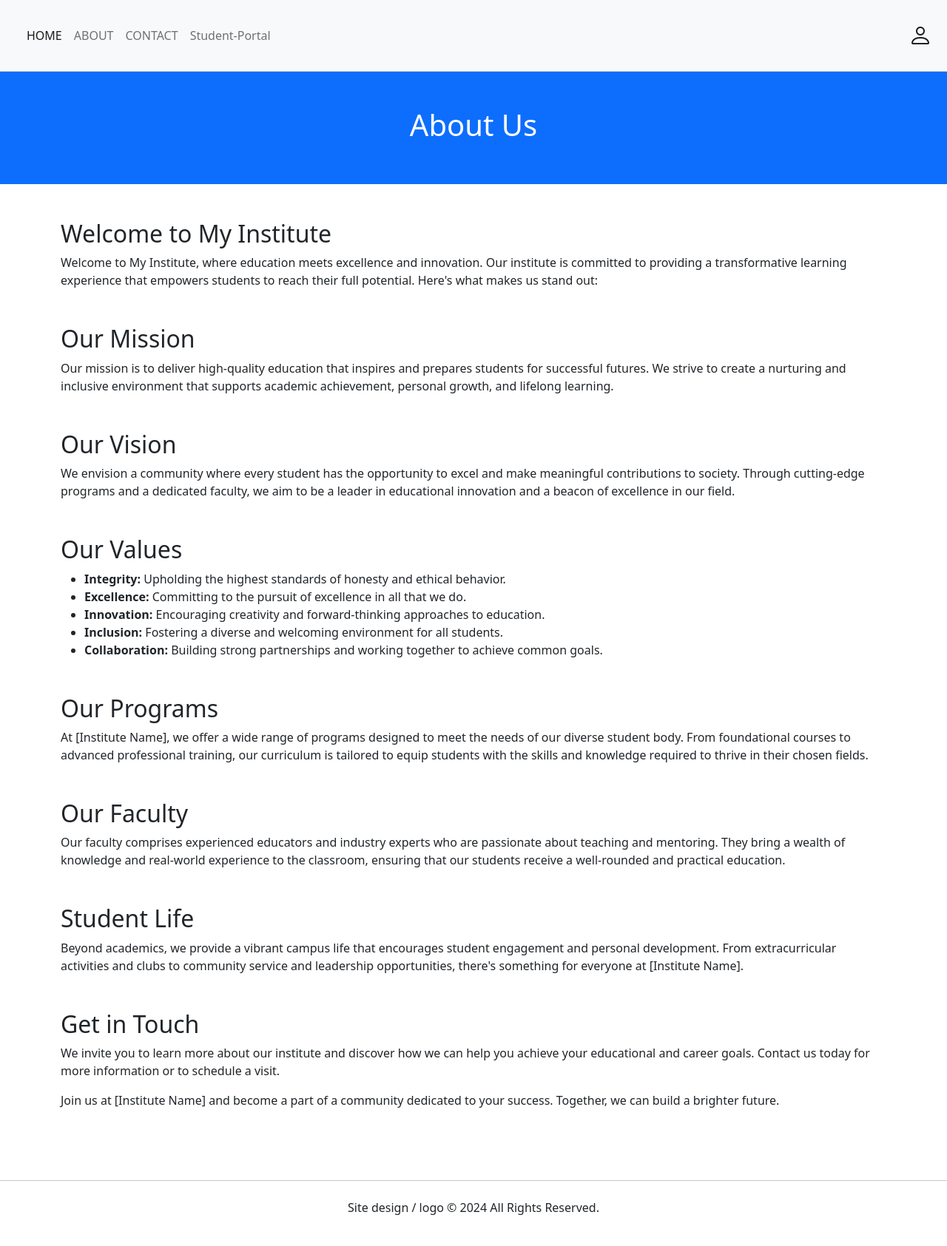
After one commit to dip456/TOPS-MYPYTHON, a Django app: page /about/ in a window 1280 px wide. The commit adds this page. Shown: the whole page at 74% size. Run offline with Django 5.2, Linux system fonts and the light colour scheme.

Commit message:
add auth part

```diff
--- a/ASSESMENT/PYTHON/INSTITUTE_MANAGEMENT/institute/models.py
+++ b/ASSESMENT/PYTHON/INSTITUTE_MANAGEMENT/institute/models.py
@@ -58,7 +58,7 @@ class HodModel(BaseModel):
 
         super(HodModel, self).save(*args, **kwargs)
 
-from django.db import models
+
 
 class Student(models.Model):
     first_name = models.CharField(max_length=100)
@@ -81,7 +81,6 @@ class Teacher(models.Model):
     def __str__(self):
         return f'{self.first_name} {self.last_name}'
 
-from django.db import models
 
 class Book(models.Model):
     title = models.CharField(max_length=100)
--- /dev/null
+++ b/ASSESMENT/PYTHON/INSTITUTE_MANAGEMENT/institute/templates/institute/about.html
@@ -0,0 +1,81 @@
+{% extends 'institute/base.html'%}
+{% load static %}
+
+{% block title%}
+
+{% endblock%} | ABOUT
+{% block style%}
+<style>
+body {
+    font-family: Arial, sans-serif;
+}
+
+header {
+    background-color: #007bff;
+    color: white;
+    padding: 60px 0;
+}
+
+main {
+    margin-top: 30px;
+}
+
+section h2 {
+    margin-top: 30px;
+}
+
+footer {
+    background-color: #f8f9fa;
+    padding: 20px 0;
+}
+
+</style>
+
+{% endblock%}
+{% block body %}
+<header class="bg-primary text-white text-center py-5">
+    <h1>About Us</h1>
+</header>
+<main class="container my-5">
+    <section class="mb-5">
+        <h2>Welcome to My Institute</h2>
+        <p>Welcome to My Institute, where education meets excellence and innovation. Our institute is committed to providing a transformative learning experience that empowers students to reach their full potential. Here's what makes us stand out:</p>
+    </section>
+    <section class="mb-5">
+        <h2>Our Mission</h2>
+        <p>Our mission is to deliver high-quality education that inspires and prepares students for successful futures. We strive to create a nurturing and inclusive environment that supports academic achievement, personal growth, and lifelong learning.</p>
+    </section>
+    <section class="mb-5">
+        <h2>Our Vision</h2>
+        <p>We envision a community where every student has the opportunity to excel and make meaningful contributions to society. Through cutting-edge programs and a dedicated faculty, we aim to be a leader in educational innovation and a beacon of excellence in our field.</p>
+    </section>
+    <section class="mb-5">
+        <h2>Our Values</h2>
+        <ul>
+            <li><strong>Integrity:</strong> Upholding the highest standards of honesty and ethical behavior.</li>
+            <li><strong>Excellence:</strong> Committing to the pursuit of excellence in all that we do.</li>
+            <li><strong>Innovation:</strong> Encouraging creativity and forward-thinking approaches to education.</li>
+            <li><strong>Inclusion:</strong> Fostering a diverse and welcoming environment for all students.</li>
+            <li><strong>Collaboration:</strong> Building strong partnerships and working together to achieve common goals.</li>
+        </ul>
+    </section>
+    <section class="mb-5">
+        <h2>Our Programs</h2>
+        <p>At [Institute Name], we offer a wide range of programs designed to meet the needs of our diverse student body. From foundational courses to advanced professional training, our curriculum is tailored to equip students with the skills and knowledge required to thrive in their chosen fields.</p>
+    </section>
+    <section class="mb-5">
+        <h2>Our Faculty</h2>
+        <p>Our faculty comprises experienced educators and industry experts who are passionate about teaching and mentoring. They bring a wealth of knowledge and real-world experience to the classroom, ensuring that our students receive a well-rounded and practical education.</p>
+    </section>
+    <section class="mb-5">
+        <h2>Student Life</h2>
+        <p>Beyond academics, we provide a vibrant campus life that encourages student engagement and personal development. From extracurricular activities and clubs to community service and leadership opportunities, there's something for everyone at [Institute Name].</p>
+    </section>
+    <section class="mb-5">
+        <h2>Get in Touch</h2>
+        <p>We invite you to learn more about our institute and discover how we can help you achieve your educational and career goals. Contact us today for more information or to schedule a visit.</p>
+        <p>Join us at [Institute Name] and become a part of a community dedicated to your success. Together, we can build a brighter future.</p>
+    </section>
+</main>
+
+{% endblock%}
--- a/ASSESMENT/PYTHON/INSTITUTE_MANAGEMENT/institute/templates/institute/base.html
+++ b/ASSESMENT/PYTHON/INSTITUTE_MANAGEMENT/institute/templates/institute/base.html
@@ -45,21 +45,21 @@
             <div class="collapse navbar-collapse" id="navbarText">
                 <ul class="navbar-nav me-auto mb-2 mb-lg-0">
                     <li class="nav-item">
-                        <a class="nav-link active" aria-current="page" href="">HOME</a>
+                        <a class="nav-link active" aria-current="page" href="{% url 'home_page'%}">HOME</a>
                     </li>
 
                     <li class="nav-item">
-                        <a class="nav-link" href="">ABOUT</a>
+                        <a class="nav-link" href="{% url 'about_page' %}">ABOUT</a>
                     </li>
 
                     <li class="nav-item">
-                        <a class="nav-link" href="">CONTACT</a>
+                        <a class="nav-link" href="{% url 'contact_page' %}">CONTACT</a>
                     </li>
                     {% comment %} <li class="nav-item">
                         <a class="nav-link" href="">Dashbord</a>
                     </li> {% endcomment %}
                     <li class="nav-item">
-                        <a class="nav-link" href="">Student</a>
+                        <a class="nav-link" href="">Student-Portal</a>
                     </li>
 
 
--- a/ASSESMENT/PYTHON/INSTITUTE_MANAGEMENT/institute/templates/institute/dashboard.html
+++ b/ASSESMENT/PYTHON/INSTITUTE_MANAGEMENT/institute/templates/institute/dashboard.html
@@ -68,7 +68,7 @@
     </div>
 
     <div class="container main-content">
-        <a href="" class="btn btn-danger logout-button">Logout</a>
+        <a href="{% url 'home_page'%}" class="btn btn-danger logout-button">Logout</a>
         <h1 class="text-center my-4">School Dashboard</h1>
         <div class="dashboard-row">
             <div class="card text-white bg-primary mb-3" style="max-width: 18rem;">
--- a/ASSESMENT/PYTHON/INSTITUTE_MANAGEMENT/institute/urls.py
+++ b/ASSESMENT/PYTHON/INSTITUTE_MANAGEMENT/institute/urls.py
@@ -4,10 +4,14 @@ from django.urls import path
 from .views import *
 
 urlpatterns = [
-
-    path('',base_page,name='base_page'),
+    #home page
+    path('base/',base_page,name='base_page'),
+    path('',home_page,name='home_page'),
+    path('about/',about_page,name='about_page'),
+    path('contact/',contact_page,name='contact_page'),
     path('login/',login_page,name='login_page'),
 
+    #student urls
     path('dashboard',dashboard_page,name='dashboard_page' ),
     path('add_student/',add_student,name='add_student'),
     path('show_students/',show_students, name='show_students'),
--- a/ASSESMENT/PYTHON/INSTITUTE_MANAGEMENT/institute/views.py
+++ b/ASSESMENT/PYTHON/INSTITUTE_MANAGEMENT/institute/views.py
@@ -1,11 +1,32 @@
 from django.shortcuts import render,redirect,get_object_or_404
 from django.contrib.auth import logout
 from django.contrib import messages
+from functools import wraps
+
 
 from .models import Student,Teacher
 from .models import Book ,HodModel
 
+def login_required(view_func):
+    @wraps(view_func)
+    def _wrapped_view(request, *args, **kwargs):
+        if request.COOKIES.get('hod_id') and request.COOKIES.get('hod_name'):
+            return view_func(request, *args, **kwargs)
+        else:
+            return redirect('login_page')
+    return _wrapped_view
 # Create your views here.
+def home_page(request):
+    return render(request,'institute/home.html')
+
+def about_page(request):
+    return render(request,'institute/about.html')
+
+def contact_page(request):
+    return render(request,'institute/contact.html')
+
+
+
 def base_page(request):
     return render(request,'institute/base.html')
 
@@ -19,7 +40,7 @@ def login_page(request):
 
             if get_hod.password == password_:
                 messages.success(request, f'Hello {get_hod.first_name} {get_hod.last_name}, Now your are logged in.')
-                response = redirect('dashboard')
+                response = redirect('dashboard_page')
                 response.set_cookie('hod_id', get_hod.hod_id)
                 response.set_cookie('hod_name', f'{get_hod.first_name} {get_hod.last_name}')
                 return response
@@ -34,6 +55,8 @@ def login_page(request):
             return redirect('login_page')
 
     return render(request,'institute/login.html')
+
+@login_required
 def dashboard_page(request):
     students = Student.objects.count()
     teachers = Teacher.objects.count()
@@ -46,7 +69,7 @@ def dashboard_page(request):
     return render(request,'institute/dashboard.html',context)
 
 
-
+@login_required
 def add_student(request):
     if request.method == 'POST':
         first_name = request.POST.get('first_name')
@@ -72,7 +95,7 @@ def add_student(request):
         return redirect('dashboard_page')
     return render(request, 'institute/add_student.html')
 
-
+@login_required
 def show_students(request):
     students = Student.objects.all()
     context = {
@@ -80,6 +103,7 @@ def show_students(request):
         }
     return render(request, 'institute/show_students.html',context)
 
+@login_required
 def edit_student(request, student_id):
     student = get_object_or_404(Student, id=student_id)
     if request.method == 'POST':
@@ -96,6 +120,7 @@ def edit_student(request, student_id):
             }
     return render(request, 'institute/edit_student.html',context)
 
+@login_required
 def delete_student(request, student_id):
     student = get_object_or_404(Student, id=student_id)
     student.delete()
@@ -104,6 +129,7 @@ def delete_student(request, student_id):
 
 
 #teachers view
+@login_required
 def add_teacher(request):
     if request.method == 'POST':
         first_name = request.POST.get('first_name')
@@ -129,6 +155,7 @@ def add_teacher(request):
         return redirect('dashboard_page')
     return render(request, 'institute/add_teacher.html')
 
+@login_required
 def show_teachers(request):
     teachers = Teacher.objects.all()
     context = {
@@ -136,6 +163,7 @@ def show_teachers(request):
         }
     return render(request, 'institute/show_teachers.html',context )
 
+@login_required
 def edit_teacher(request, teacher_id):
     teacher = get_object_or_404(Teacher, id=teacher_id)
     if request.method == 'POST':
@@ -152,13 +180,14 @@ def edit_teacher(request, teacher_id):
         }
     return render(request, 'institute/edit_teacher.html',context)
 
+@login_required
 def delete_teacher(request, teacher_id):
     teacher = get_object_or_404(Teacher, id=teacher_id)
     teacher.delete()
     messages.success(request, 'Teacher deleted successfully')
     return redirect('show_teachers')
 
-
+@login_required
 def add_book(request):
     if request.method == 'POST':
         title = request.POST.get('title')
@@ -178,6 +207,7 @@ def add_book(request):
         return redirect('dashboard_page')
     return render(request, 'institute/add_book.html')
 
+@login_required
 def show_books(request):
     books = Book.objects.all()
     context = {
@@ -185,6 +215,7 @@ def show_books(request):
         }
     return render(request, 'institute/show_books.html',context )
 
+@login_required
 def edit_book(request, book_id):
     book = get_object_or_404(Book, id=book_id)
     if request.method == 'POST':
@@ -198,12 +229,14 @@ def edit_book(request, book_id):
                 }
     return render(request, 'institute/edit_book.html',context)
 
+@login_required
 def delete_book(request, book_id):
     book = get_object_or_404(Book, id=book_id)
     book.delete()
     messages.success(request, 'Book deleted successfully')
     return redirect('show_books')
 
+@login_required
 def logout_view(request):
     logout(request)
-    return redirect('login_page')
+    return redirect('home_page')
```
Also changed, not shown: ASSESMENT/PYTHON/INSTITUTE_MANAGEMENT/institute/templates/institute/contact.html (added, +71 -0 lines), ASSESMENT/PYTHON/INSTITUTE_MANAGEMENT/institute/templates/institute/home.html (added, +25 -0 lines), ASSESMENT/PYTHON/INSTITUTE_MANAGEMENT/db.sqlite3, ASSESMENT/PYTHON/INSTITUTE_MANAGEMENT/institute/migrations/0004_hodmodel.py (added), ASSESMENT/PYTHON/INSTITUTE_MANAGEMENT/institute/static/institute/images/img7.avif (added).
